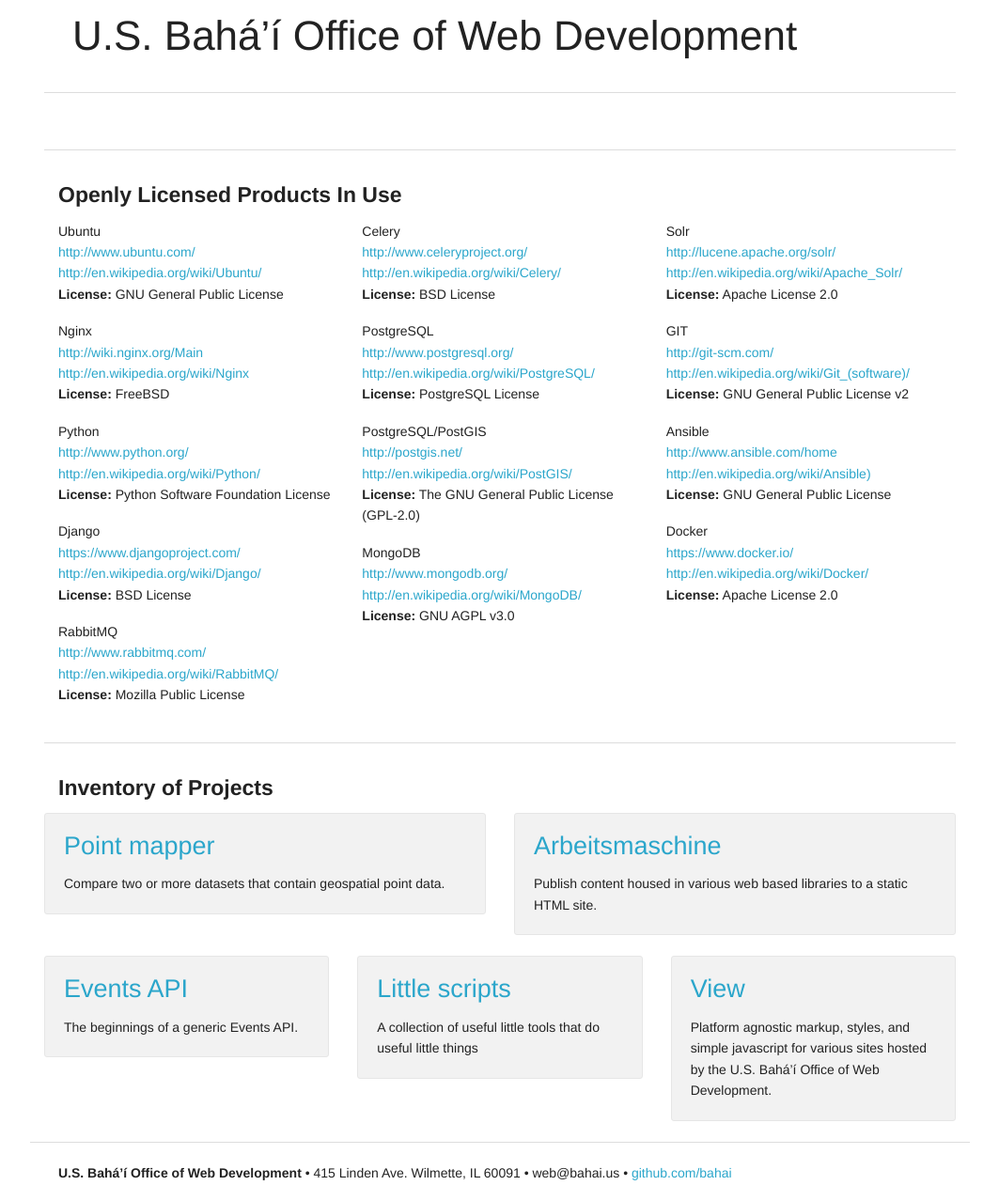
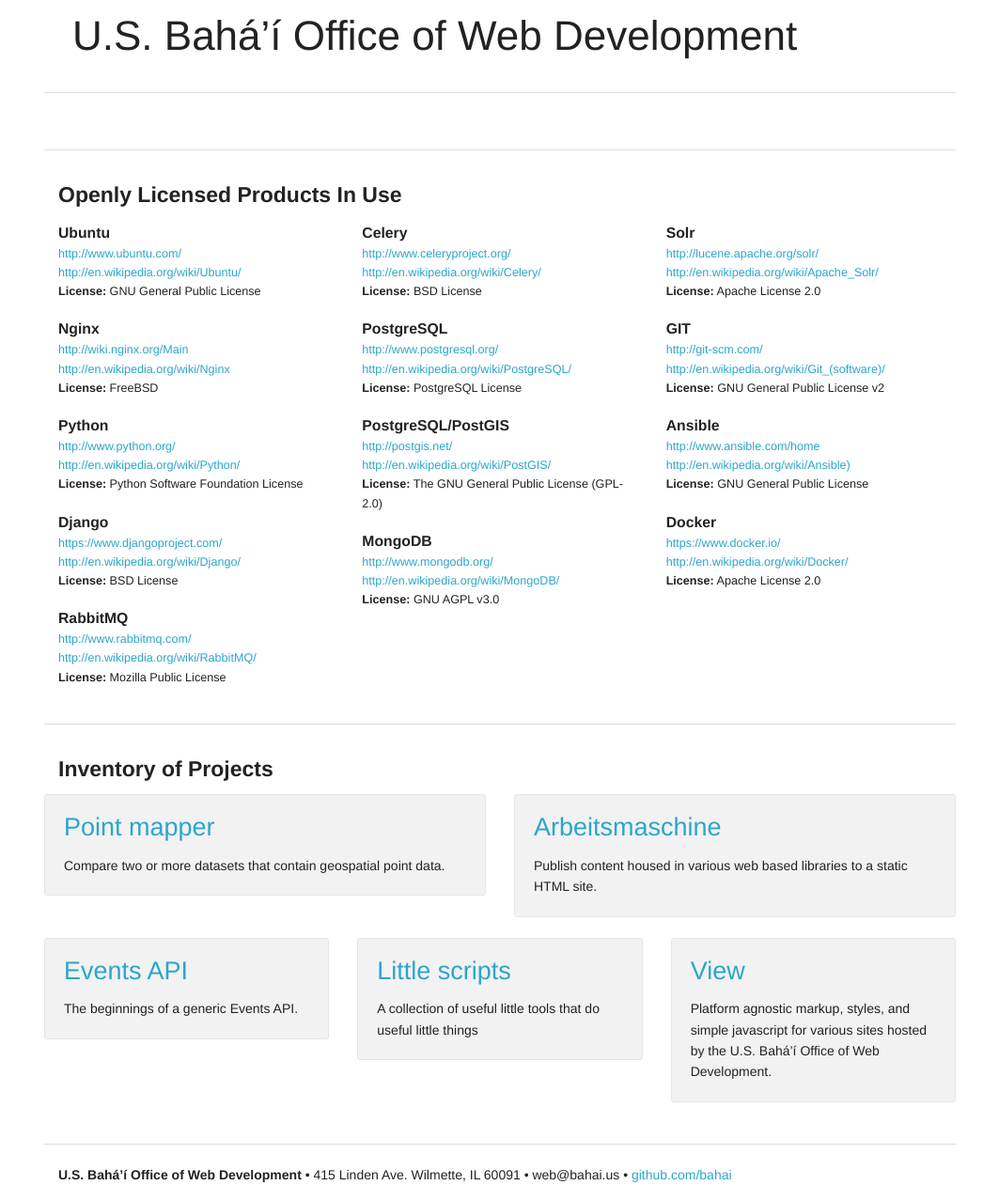
Before and after one commit to Bahai/bahai.github.io, a Jekyll site: the page built from index.html, in a window 1280 px wide. Shown: the whole page at 94% size, without its empty margins (108-1171 px from the left). Built offline with Jekyll 4.4.1, drawn with Linux system fonts in a browser that asks for light colours; Markdown is read by kramdown in place of the engine named in the settings.

Commit message:
more vanilla, tidying

```diff
--- a/css/main.css
+++ b/css/main.css
@@ -1,10 +1,13 @@
 .light {
   font-weight: 300;
 }
-.products li {
+#products li {
 	font-size: 0.9em;
 }
-.products li span {
+#products li span {
 	font-size: 1.25em;
 	font-weight: 600;
 }
+#projects.panel {
+	background: #fff;
+}
--- a/index.html
+++ b/index.html
@@ -113,6 +113,7 @@
 </div>
 <div class="row">
 	<hr>
+	<div id="projects">
 		<div class="twelve columns">
 			<h4>Inventory of Projects</h4>
 		</div>
@@ -167,6 +168,7 @@
 					</p>
 				</div>
 			</div>
+		</div>
 		<hr>
 	</div>
 </div>
```
Lines whose indentation alone changed are shown as unchanged.
